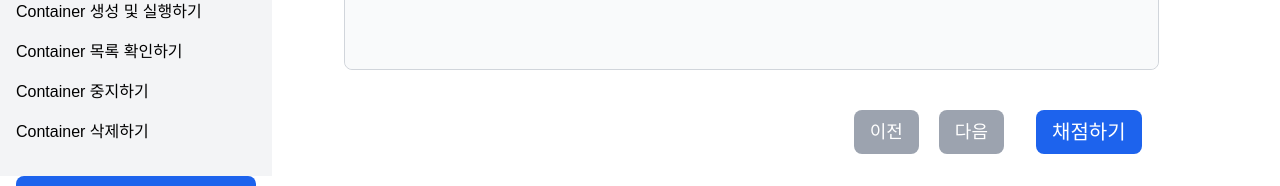
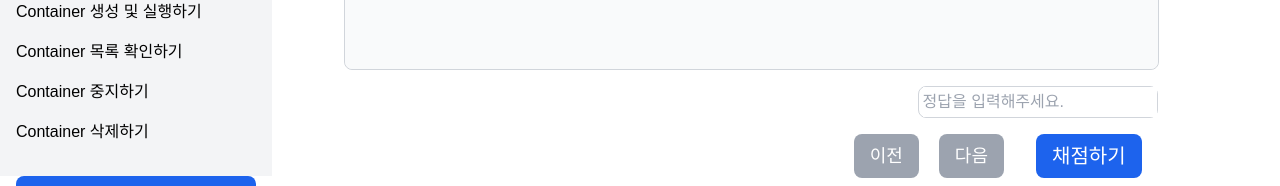
Before and after one commit to kimykstar/web34-LearnDocker, a React (Vite) app in the folder frontend/: page /quiz/2 in a window 1280 px wide. Shown: the part 624-810 px from the top of the page. Built offline with nearby package versions, Linux system fonts and the light colour scheme; no server answers; a web font is replaced by a local one.

Commit message:
feat: QuizInputBox구현

```diff
--- /dev/null
+++ b/frontend/src/components/quiz/QuizInputBox.tsx
@@ -0,0 +1,23 @@
+import { useState } from 'react';
+const QuizInputBox = () => {
+    const [answer, setAnswer] = useState('');
+
+    const handleChange = (e: React.ChangeEvent<HTMLInputElement>) => {
+        setAnswer(e.target.value);
+    };
+    return (
+        <div className='w-[85%] flex justify-end'>
+            <div className='flex justify-center w-60 h-8 rounded-lg border border-gray-300 mt-4'>
+                <input
+                    className='w-full outline-none ml-1'
+                    type='text'
+                    onChange={handleChange}
+                    value={answer}
+                    placeholder='정답을 입력해주세요.'
+                />
+            </div>
+        </div>
+    );
+};
+
+export default QuizInputBox;
--- a/frontend/src/components/quizpages/InputBoxQuizPage.tsx
+++ b/frontend/src/components/quizpages/InputBoxQuizPage.tsx
@@ -6,6 +6,7 @@ import { Quiz } from '../../types/quiz';
 import QuizDescription from '../quiz/QuizDescription';
 import QuizButtons from '../quiz/QuizButtons';
 import QuizTextArea from '../quiz/QuizTextarea';
+import QuizInputBox from '../quiz/QuizInputBox';
 import useDockerVisualization from '../../hooks/useDockerVisualization';
 
 const InputBoxQuizPage = () => {
@@ -41,7 +42,7 @@ const InputBoxQuizPage = () => {
                 />
             </section>
             <QuizTextArea updateVisualizationData={updateVisualizationData} />
-            <input type='text' />
+            <QuizInputBox />
             <QuizButtons />
         </div>
     );
```
